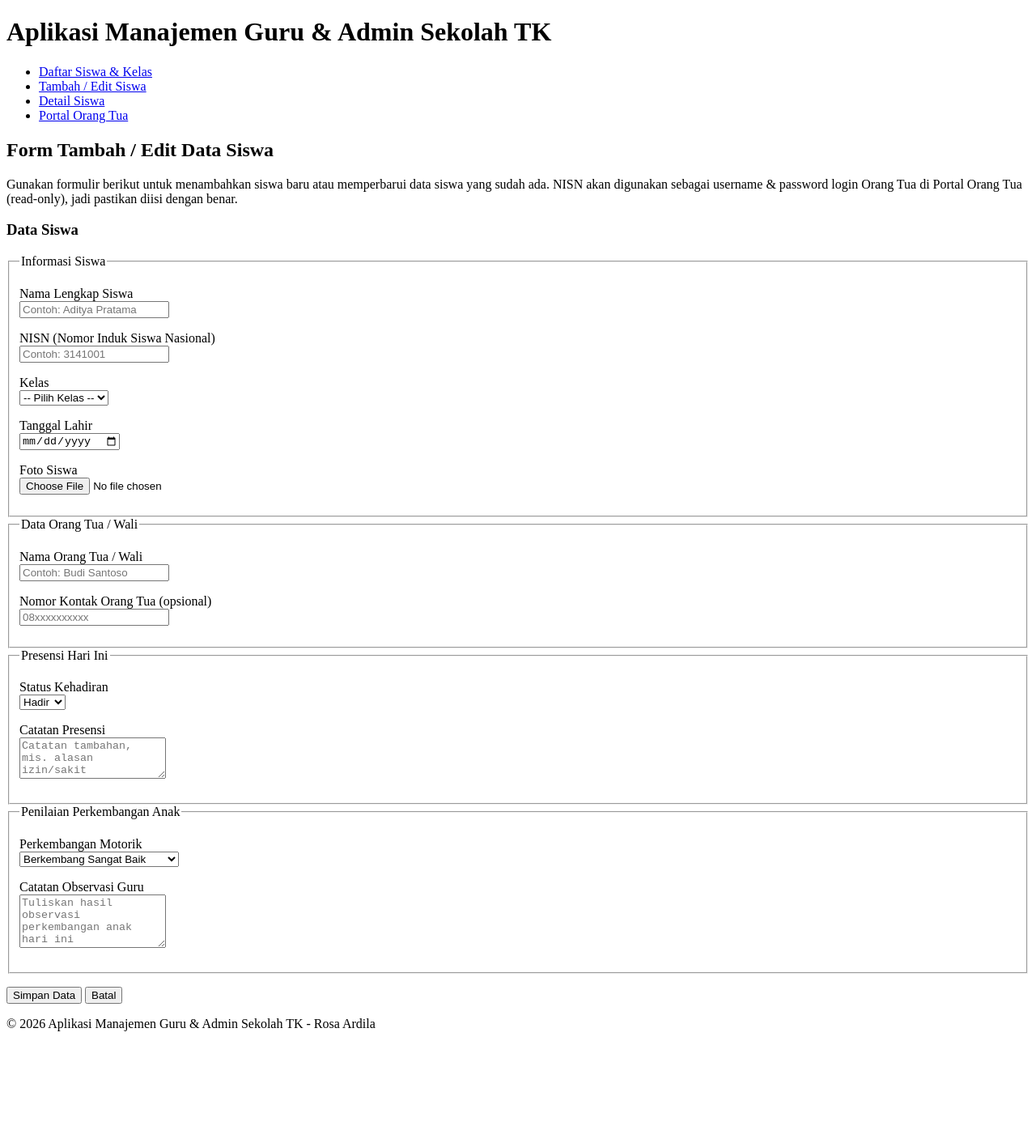
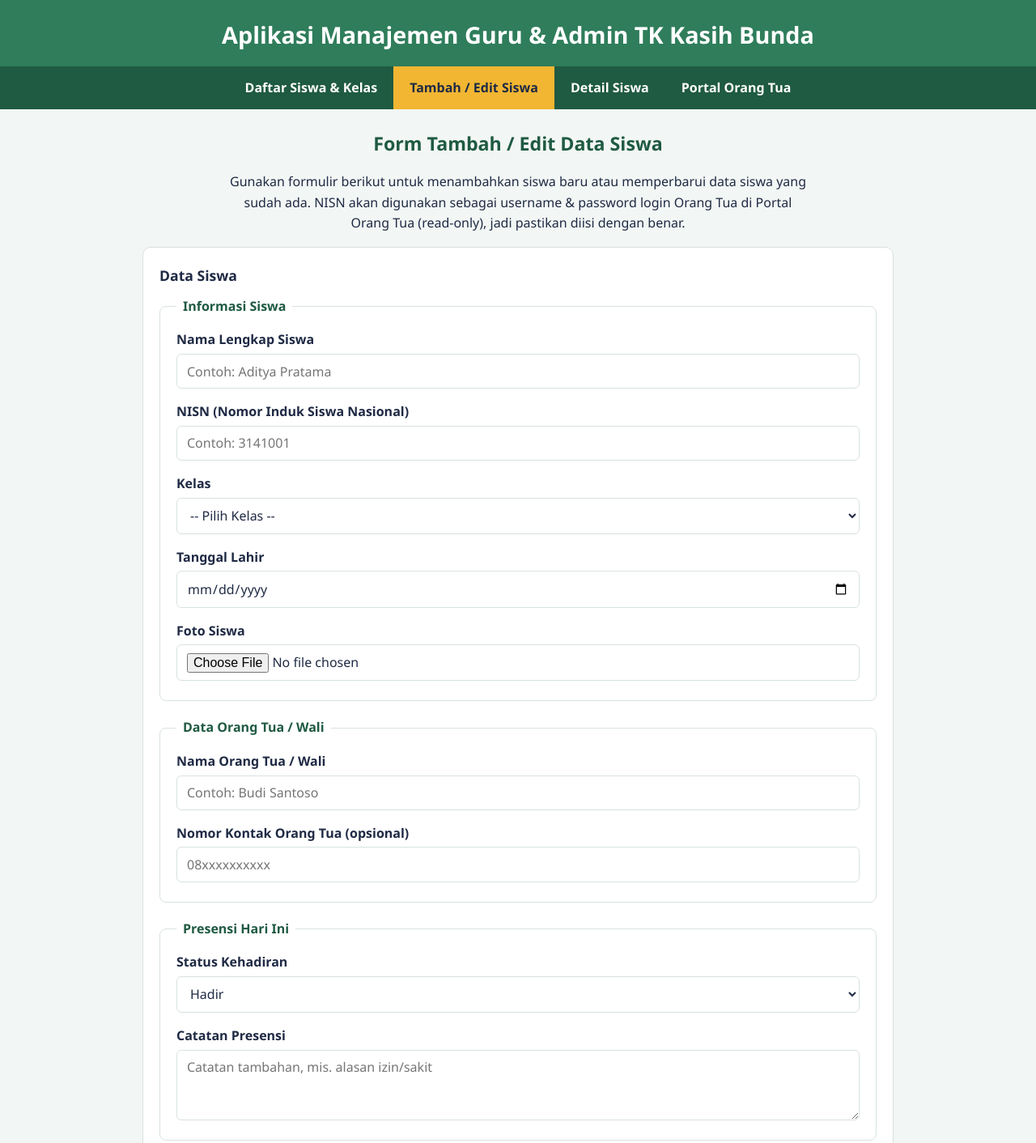
Before and after one commit to rosaardila980/EduTK, a plain HTML site: page form.html in a window 1280 px wide. Shown: the top 1412 px of the page at 81% size. Before the commit the page ends 1290 px from the top, so only its background shows below. Drawn offline with Linux system fonts and the light colour scheme.

Commit message:
Hubungkan form.html ke style.css

```diff
--- a/form.html
+++ b/form.html
@@ -3,15 +3,16 @@
 <head>
   <meta charset="UTF-8">
   <meta name="viewport" content="width=device-width, initial-scale=1.0">
-  <title>Tambah / Edit Data Siswa - Aplikasi Guru & Admin TK</title>
+  <title>Tambah / Edit Data Siswa - Aplikasi Guru & Admin TK Kasih Bunda</title>
+  <link rel="stylesheet" href="style.css">
 </head>
 <body>
   <header>
-    <h1>Aplikasi Manajemen Guru & Admin Sekolah TK</h1>
+    <h1>Aplikasi Manajemen Guru & Admin TK Kasih Bunda</h1>
     <nav>
       <ul>
         <li><a href="index.html">Daftar Siswa & Kelas</a></li>
-        <li><a href="form.html">Tambah / Edit Siswa</a></li>
+        <li><a href="form.html" class="aktif">Tambah / Edit Siswa</a></li>
         <li><a href="detail.html">Detail Siswa</a></li>
         <li><a href="login-ortu.html">Portal Orang Tua</a></li>
       </ul>
@@ -113,7 +114,7 @@
 
           <p>
             <button type="submit">Simpan Data</button>
-            <button type="reset">Batal</button>
+            <button type="reset" class="sekunder">Batal</button>
           </p>
         </form>
       </section>
@@ -121,7 +122,7 @@
   </main>
 
   <footer>
-    <p>&copy; 2026 Aplikasi Manajemen Guru & Admin Sekolah TK - Rosa Ardila</p>
+    <p>&copy; 2026 Aplikasi Manajemen Guru & Admin Sekolah TK Kasih Bunda - Rosa Ardila</p>
   </footer>
 </body>
 </html>
```
